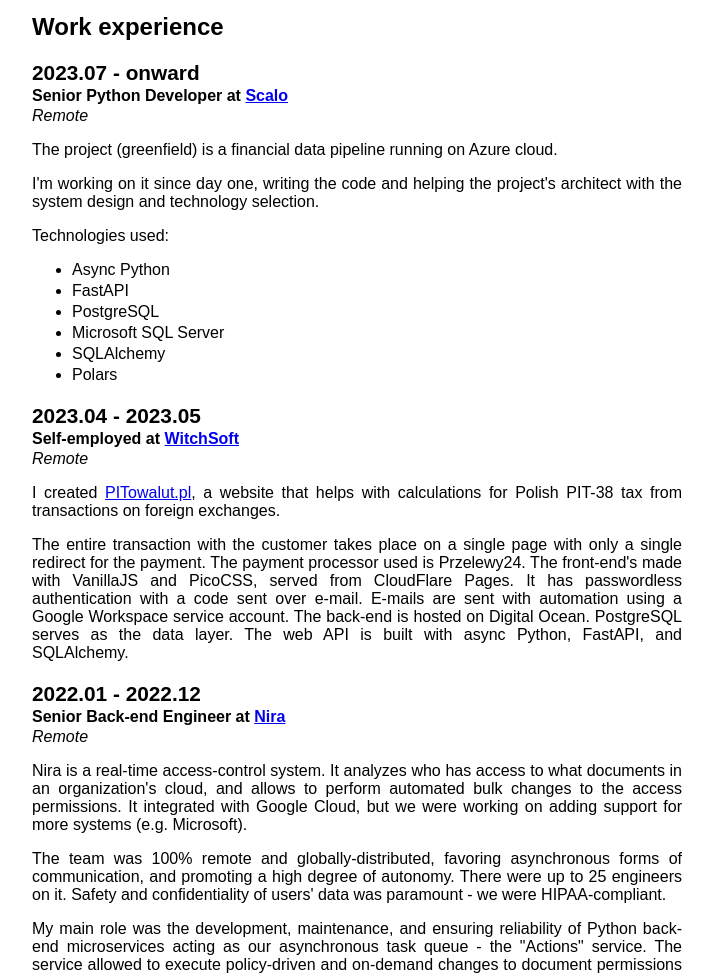
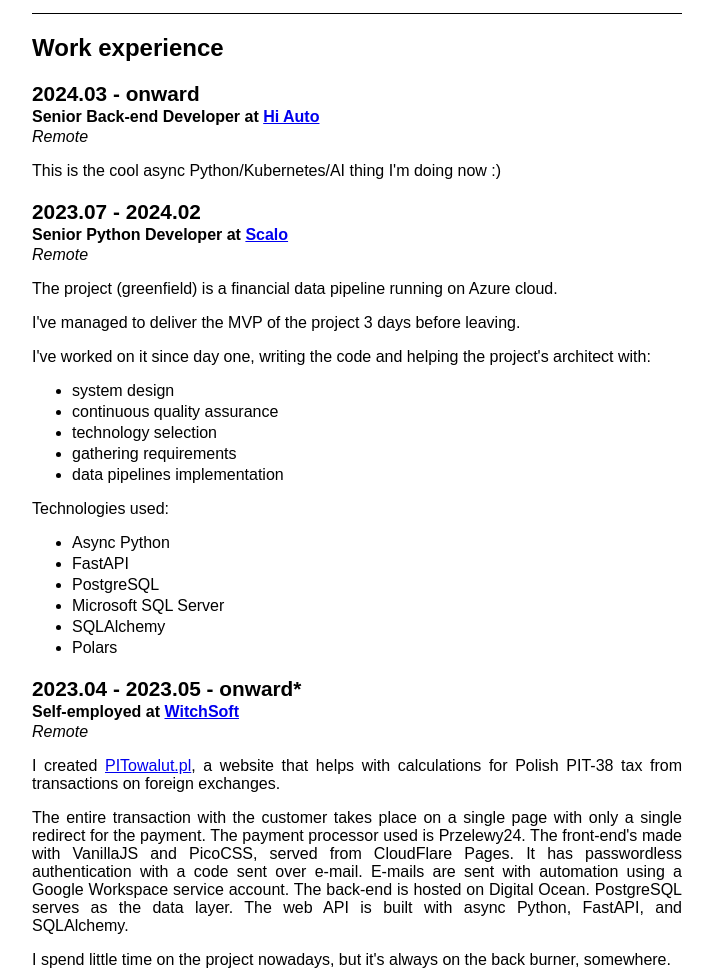
Before and after one commit to butla/bultrowicz.com, a plain HTML site: page cv/cv_Michał_Bultrowicz.html in a window 1280 px wide. Shown: the part 1188-2161 px from the top of the page, without its empty margins (38-751 px from the left). Drawn offline with Linux system fonts and the light colour scheme.

Commit message:
CV updates. New job. Old job summary.
Godspeed, Scalo team! ;)

```diff
--- a/cv/cv_Michał_Bultrowicz.html
+++ b/cv/cv_Michał_Bultrowicz.html
@@ -52,6 +52,7 @@
     <li>advanced web application testing</li>
     <li>site reliability engineering - ensuring observability, gathering metrics, setting up alerting, optimizing performance</li>
     <li>cloud infrastructure automation</li>
+    <li>data analysis with Polars and related tools</li>
     <li>ensuring web security (X.509 certificates, mTLS, JWT/JWK, OAuth2)</li>
     <li>implementing Continuous Delivery pipelines</li>
     <li>optimizing team's development workflows</li>
@@ -77,16 +78,32 @@
 
   <article>
     <header>
-      <p class="date-range">2023.07 - onward</p>
+      <p class="date-range">2024.03 - onward</p>
+      <p class="role">Senior Back-end Developer at <a href="https://hi.auto/">Hi Auto</a></p>
+      <p class="location">Remote</p>
+    </header>
+
+    <p>This is the cool async Python/Kubernetes/AI thing I'm doing now :)</p>
+  </article>
+
+  <article>
+    <header>
+      <p class="date-range">2023.07 - 2024.02</p>
       <p class="role">Senior Python Developer at <a href="https://www.scalosoft.com/">Scalo</a></p>
       <p class="location">Remote</p>
     </header>
 
     <p>The project (greenfield) is a financial data pipeline running on Azure cloud.</p>
-
+    <p>I've managed to deliver the MVP of the project 3 days before leaving.</p>
     <p>
-      I'm working on it since day one, writing the code and helping the project's architect with the system design
-      and technology selection.
+      I've worked on it since day one, writing the code and helping the project's architect with:
+      <ul>
+        <li>system design</li>
+        <li>continuous quality assurance</li>
+        <li>technology selection</li>
+        <li>gathering requirements</li>
+        <li>data pipelines implementation</li>
+      </ul>
     </p>
 
     <p>
@@ -105,7 +122,7 @@
 
   <article>
     <header>
-      <p class="date-range">2023.04 - 2023.05</p>
+      <p class="date-range">2023.04 - 2023.05 - onward*</p>
       <p class="role">Self-employed at <a href="https://witchsoft.com">WitchSoft</a></p>
       <p class="location">Remote</p>
     </header>
@@ -123,6 +140,8 @@
       PostgreSQL serves as the data layer.
       The web API is built with async Python, FastAPI, and SQLAlchemy.
     </p>
+
+    <p>I spend little time on the project nowadays, but it's always on the back burner, somewhere.</p>
   </article>
 
   <article>
```
Also changed, not shown: 2 other files.
